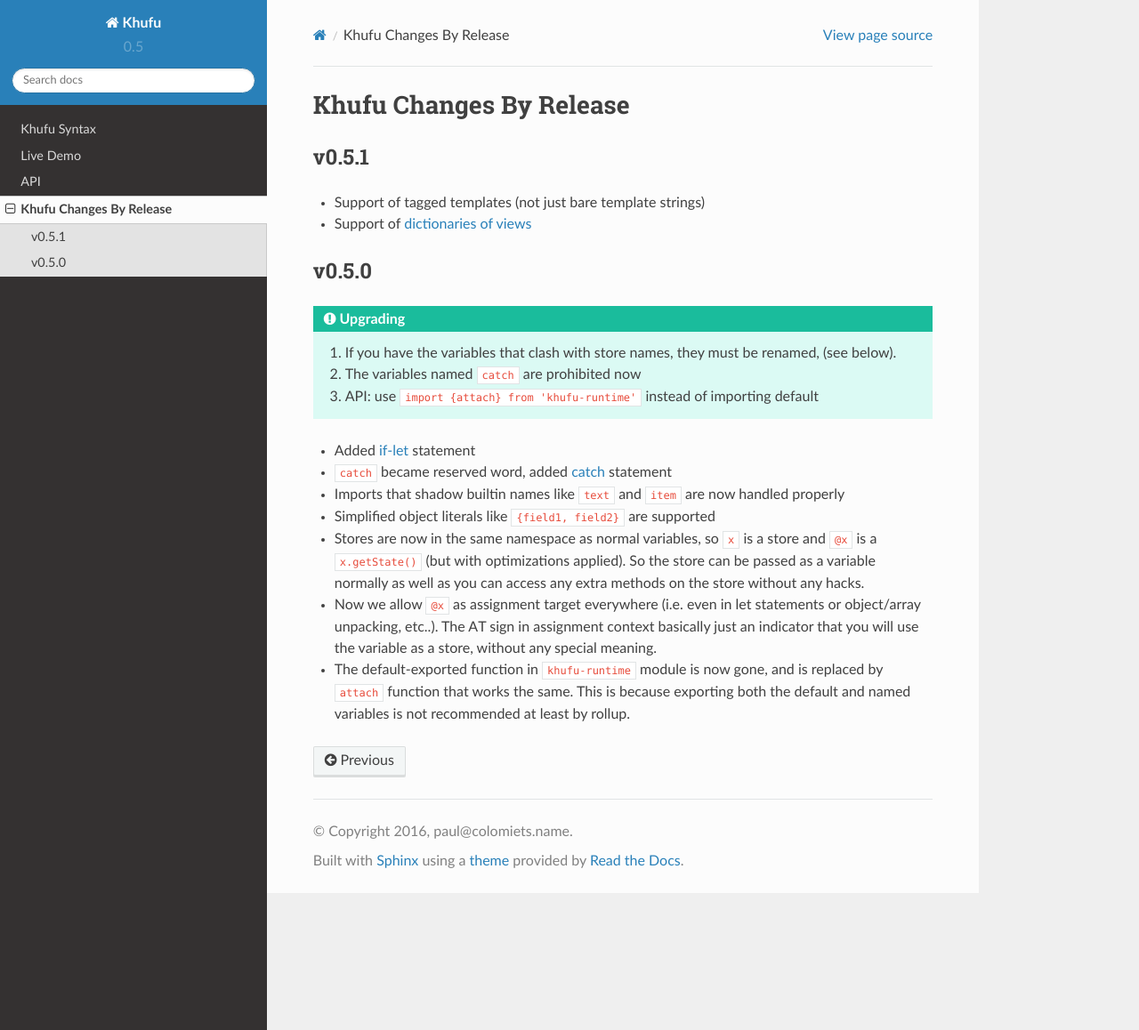
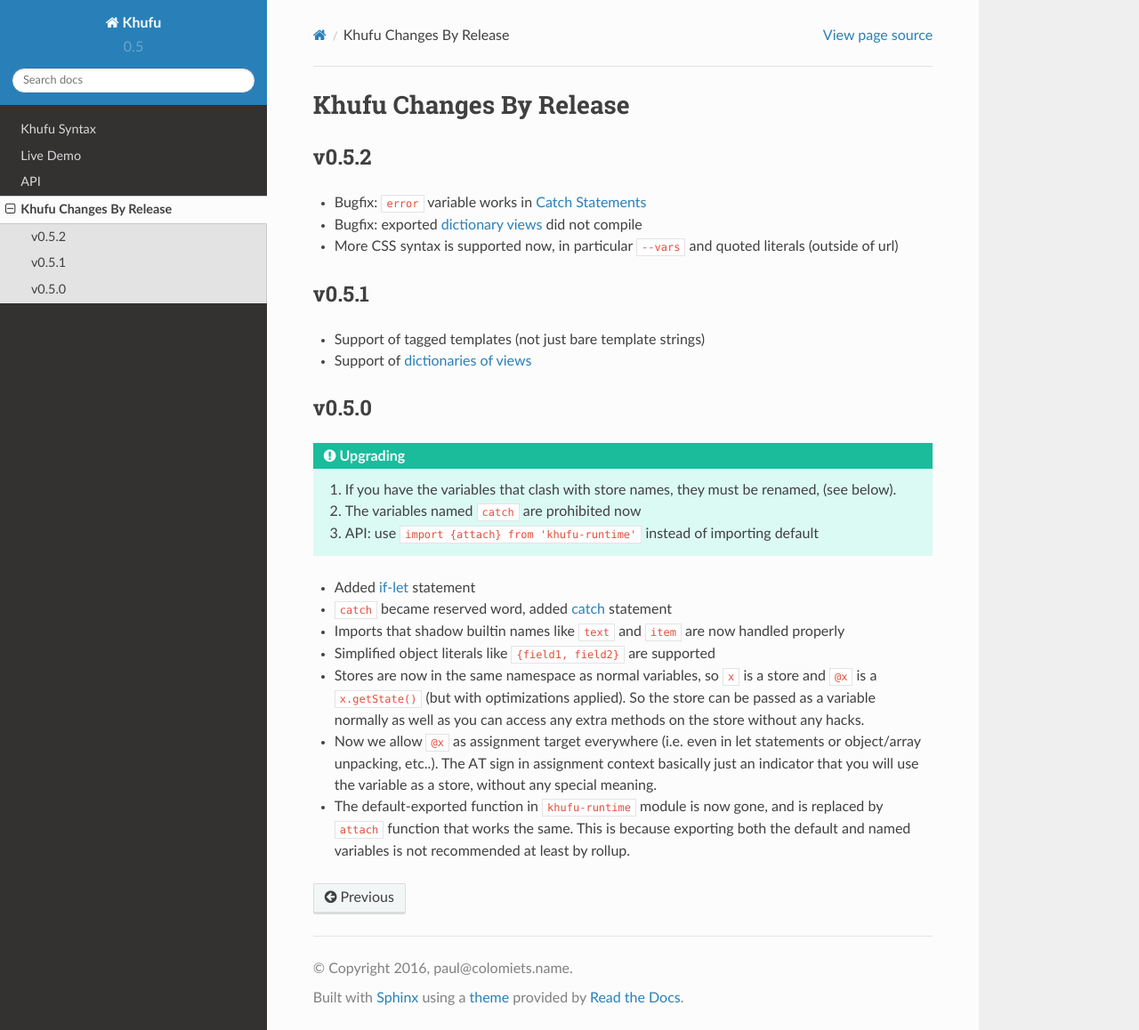
Before and after one commit to tailhook/khufu, a Sphinx documentation site: the page built from doc/changelog.rst, in a window 1280 px wide and 1158 px high. Shown: the whole window at 89% size. Built offline with Sphinx 7.4.7 and the Read the Docs theme 2.0.0, drawn with Linux system fonts in a browser that asks for light colours.

Commit message:
Update changelog for 0.5.2

```diff
--- a/doc/changelog.rst
+++ b/doc/changelog.rst
@@ -1,6 +1,18 @@
 ========================
 Khufu Changes By Release
 ========================
+
+
+.. _changelog 0.5.2:
+
+v0.5.2
+======
+
+* Bugfix: ``error`` variable works in :ref:`catch`
+* Bugfix: exported :ref:`dictionary views <dictionary-view>` did not compile
+* More CSS syntax is supported now, in particular ``--vars`` and
+  quoted literals (outside of url)
+
 
 .. _changelog 0.5.1:
 
```
